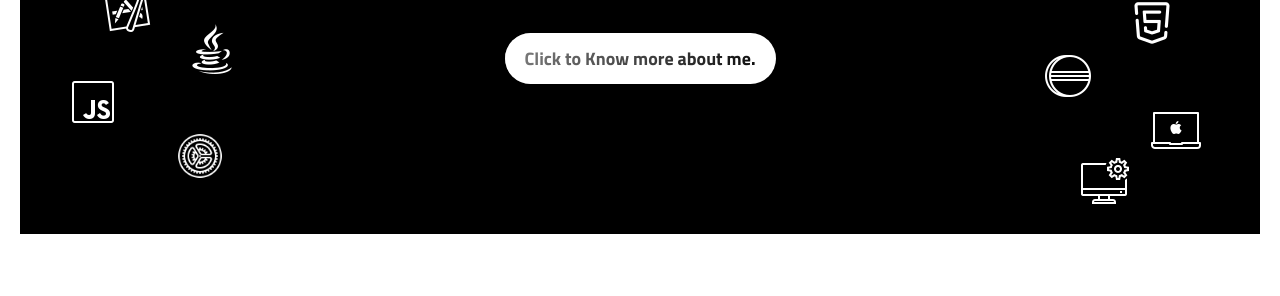
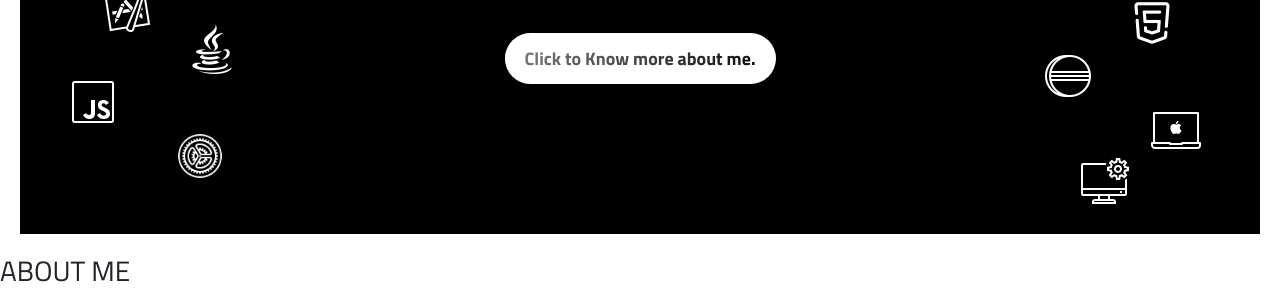
Before and after one commit to deebaaga/My-Portfolio, a plain HTML site: page index.html in a window 1280 px wide. Shown: the part 564-860 px from the top of the page. Before the commit the page ends 818 px from the top, so only its background shows below. Drawn offline with nearby package versions, Linux system fonts and the light colour scheme.

Commit message:
Update index.html

```diff
--- a/index.html
+++ b/index.html
@@ -75,6 +75,9 @@
         </button>
       </div>
     </div>
+    <div class="About">
+      <h3>ABOUT ME</h3>
+    </div>
   </body>
   <footer></footer>
 </html>
```
